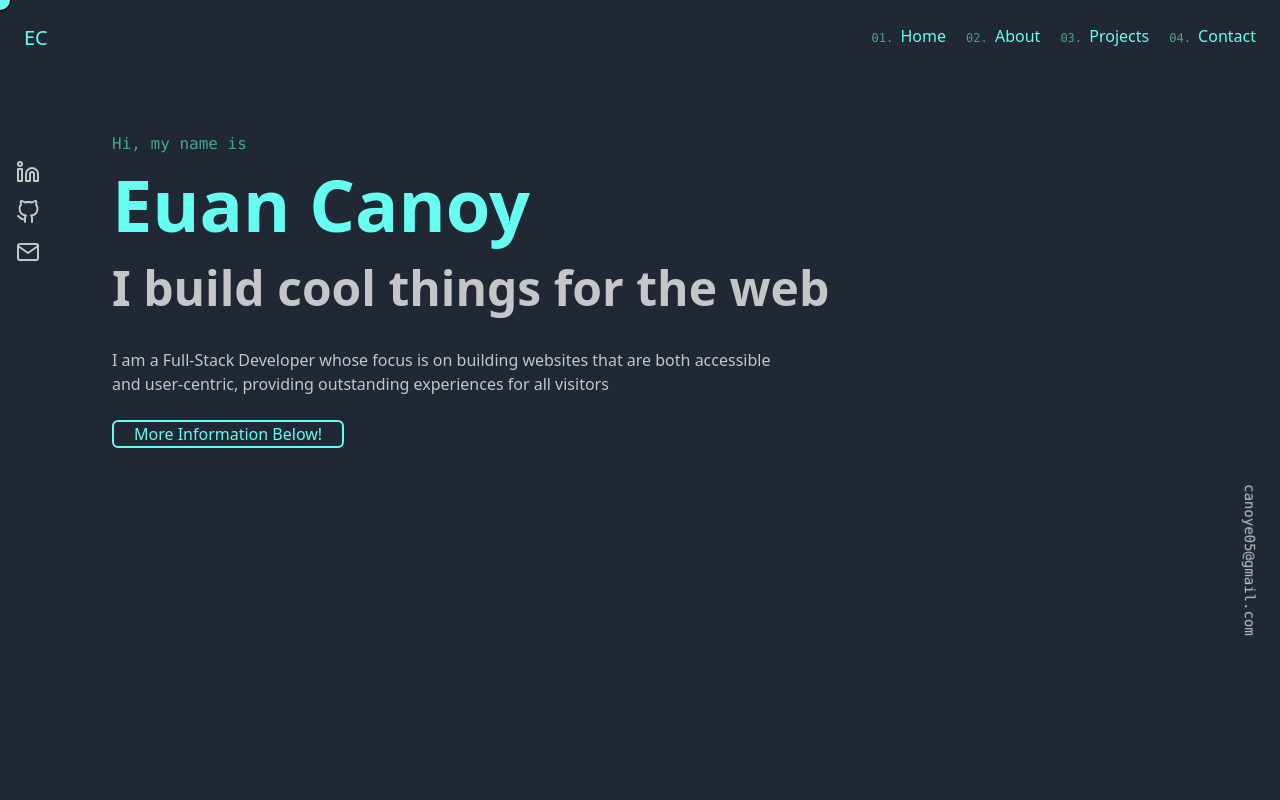
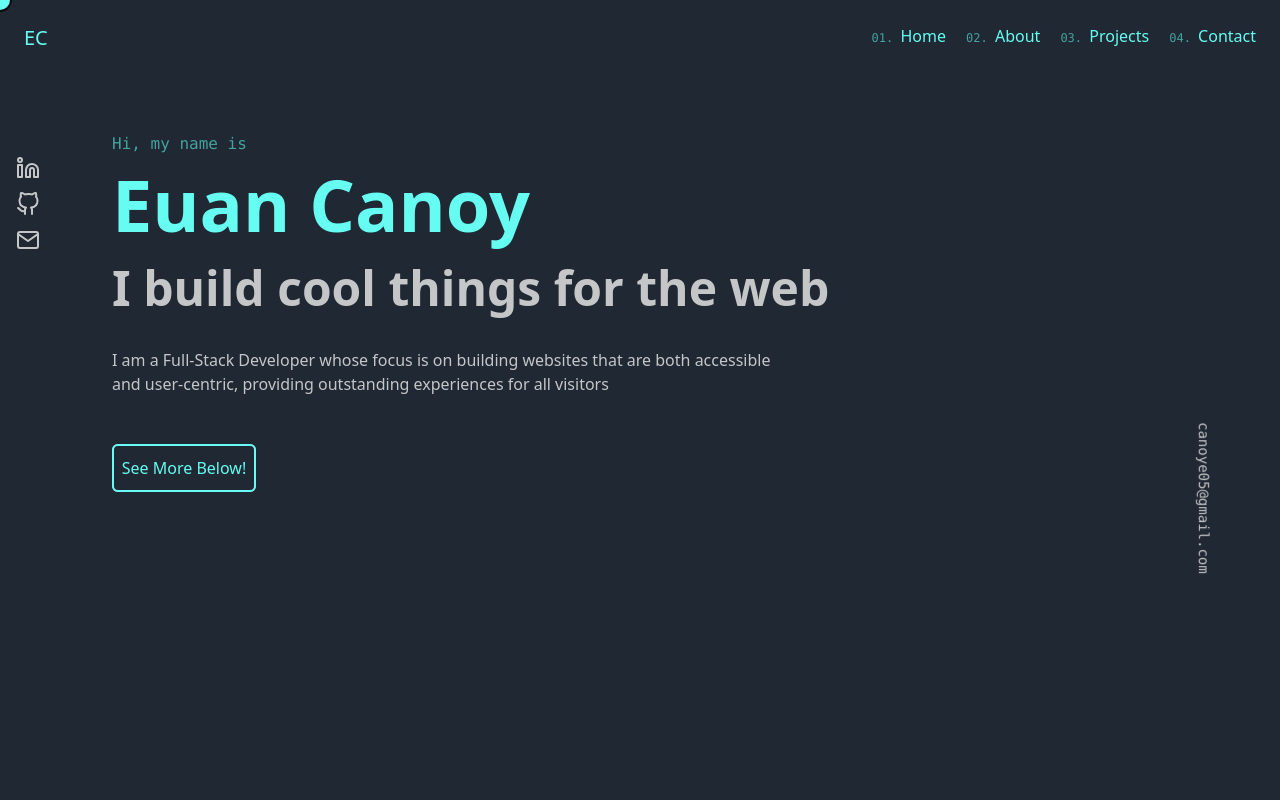
Before and after one commit to EuanProjects/portfolio-2.0, a React (Vite) app: page / in a window 1280 px wide. Shown: the top 800 px of the page. Built offline with nearby package versions, Linux system fonts and the light colour scheme.

Commit message:
fixed hero animation

```diff
--- a/src/hero/hero.jsx
+++ b/src/hero/hero.jsx
@@ -1,44 +1,54 @@
 import { GitHub, Linkedin, Mail } from 'react-feather';
 
 function Hero() {
-    const iconStyle = {
-        transformOrigin: 'center',
-        transform: 'rotate(180deg)',
-        color: '#c5c6c7',
-        margin: '16px 0px'
-    };
+    // const iconStyle = {
+    //     transformOrigin: 'center',
+    //     transform: 'rotate(180deg)',
+    //     color: '#c5c6c7',
+    //     margin: '16px 0px'
+    // };
 
     return (
         <div className="h-screen">
             <div className="fixed left-0 top-36 mx-4 flex items-center origin-center rotate-90">
                 <div className="origin-center rotate-90">
-                    <a href="https://www.linkedin.com/in/euan-canoy-8b3530180/" target="_blank" rel="noreferrer" className="hover:-translate-y-1">
-                        <Mail style={iconStyle} />
+                    <a href="mailto:canoye05@gmail.com?subject=Hello!%20&body=Hi%20Euan!%20" target="_blank" rel="noreferrer">
+                        <Mail className="stroke-gray-light hover:stroke-white hover:translate-y-1 transition ease-in-out delay-150 rotate-180 my-3" />
                     </a>
-                    <a href="https://github.com/ejcanoy" target="_blank" rel="noreferrer" className="hover:-translate-y-1">
-                        <GitHub style={iconStyle} />
+                    <a href="https://github.com/ejcanoy" target="_blank" rel="noreferrer">
+                        <GitHub className="stroke-gray-light hover:stroke-white hover:translate-y-1 transition ease-in-out delay-150 rotate-180 my-3" />
                     </a>
-                    <a href="https://www.linkedin.com/in/euan-canoy-8b3530180/" target="_blank" rel="noreferrer" className="hover:-translate-y-1">
-                        <Linkedin style={iconStyle} />
+                    <a href="https://www.linkedin.com/in/euan-canoy-8b3530180/" target="_blank" rel="noreferrer">
+                        <Linkedin className="stroke-gray-light hover:stroke-white hover:translate-y-1 transition ease-in-out delay-150 rotate-180 my-3" />
                     </a>
                 </div>
             </div>
-            <div className="animate-slidein flex-auto py-14 px-14 mx-14">
-                <p className="font-mono text-green">Hi, my name is</p>
-                <h1 className="text-7xl py-3 font-bold">Euan Canoy</h1>
-                <h1 className="text-5xl py-3 text-gray-light font-semibold">I build cool things for the web</h1>
-                <div className="max-w-2xl">
+            <div className="flex-auto py-14 px-14 mx-14">
+                <p className="animate-slideinFast font-mono text-green">Hi, my name is</p>
+                <h1 className="animate-slideinRegular text-7xl py-3 font-bold">Euan Canoy</h1>
+                <h1 className="animate-slideinSlow text-5xl py-3 text-gray-light font-semibold">I build cool things for the web</h1>
+                <div className="animate-slideinExtraSlow max-w-2xl">
                     <p className="py-6 text-gray-light">
                         I am a Full-Stack Developer whose focus is on building websites that are both
                         accessible and user-centric, providing outstanding
                         experiences for all visitors
                     </p>
                 </div>
-                <button className="border-2 border-blue rounded-md hover:animate-bounce">
-                    <span className="px-5 my-6">More Information Below!</span>
-                </button>
+                <a href="mailto:canoye05@gmail.com?subject=Hello!%20&body=Hi%20Euan!%20">
+                    <button className="border-2 border-blue rounded-md
+                                                absolute bg-gray w-36
+                                                h-12 transform hover:-translate-y-1 hover:-translate-x-1 transition-transform
+                                                ease-in-out delay-150 my-6 z-10">
+                        <span>See More Below!</span>
+                    </button>
+
+                    <div className="bg-gray-light border-blue hover:border-gray-light w-36 h-12 z-0 my-6 absolute rounded-md"></div>
+                </a>
             </div>
-            <a href="mailto:canoye05@gmail.com" className="font-mono fixed bottom-15 right-0 h-28 origin-center rotate-90 text-gray-light text-sm">canoye05@gmail.com</a>
+            <a href="mailto:canoye05@gmail.com" className="font-mono fixed bottom-15 right-0 h-21
+                                                            origin-center rotate-90 text-gray-light text-sm
+                                                            hover:text-white hover:-translate-y-1 transition ease-in-out delay-150 my-3
+                                                            ">canoye05@gmail.com</a>
         </div>
     )
 }
--- a/tailwind.config.js
+++ b/tailwind.config.js
@@ -9,12 +9,15 @@ export default {
 
       keyframes: {
         slidein: {
-          '0%': { marginLeft: '25%', width: '150%', opacity: 0},
-          '100%': { marginLeft: '4%', width: '100%', opacity: 1},
+          '0%': { marginLeft: '2.5%', width: '150%', opacity: 0},
+          '100%': { marginLeft: '0%', width: '100%', opacity: 1},
         },
       },
       animation: {
-        slidein: 'slidein 3s',
+        slideinExtraSlow: 'slidein 1.75s',
+        slideinSlow: 'slidein 1.5s',
+        slideinRegular: 'slidein 1.25s',
+        slideinFast : 'slidein 1s',
       },
     },
     colors: {
```
